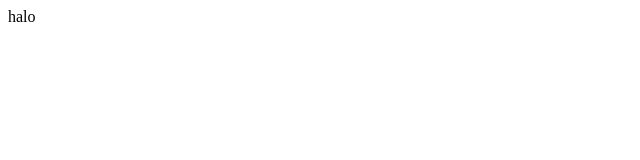
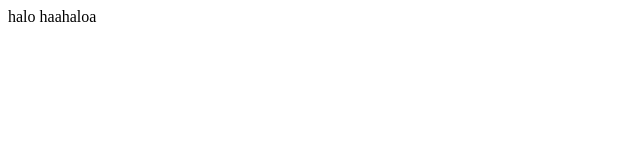
Before and after one commit to sinjie2008/scss_tutorial, a plain HTML site: page index.html in a window 1280 px wide. Shown: the full height of the page, 0-640 px from the left. Drawn offline with Linux system fonts and the light colour scheme.

Commit message:
Write new code for html

```diff
--- a/index.html
+++ b/index.html
@@ -6,6 +6,6 @@
 </head>
 <body>
 	halo
-
+	haahaloa
 </body>
 </html>
```
